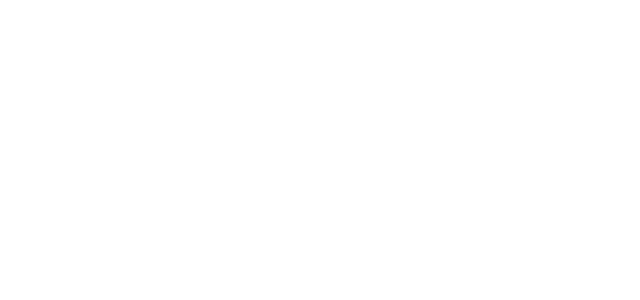
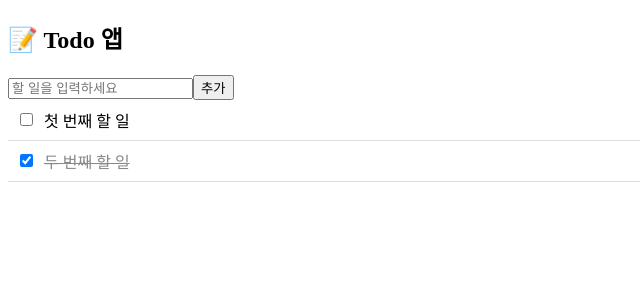
Before and after one commit to allkong/memento, a React (Vite) app: page /todo in a window 1280 px wide. Before the commit this address had no page. Shown: the top 300 px of the page, without its empty margins (0-640 px from the left). Built offline with nearby package versions, Linux system fonts and the light colour scheme.

Commit message:
feat: TodoProvider와 TodoList, TodoAddForm 상태관리 구현

```diff
--- a/src/App.tsx
+++ b/src/App.tsx
@@ -1,5 +1,6 @@
 import { BrowserRouter as Router, Routes, Route } from 'react-router-dom';
 
+import TodoPage from '@/pages/TodoPage';
 import TodoTestPage from '@/pages/TodoTestPage';
 
 import UseEffectBasic from '@exp/useEffect/Basic';
@@ -32,6 +33,8 @@
     <Router>
       <Routes>
         <Route path="/" element={<div>홈입니다</div>} />
+
+        <Route path="/todo" element={<TodoPage />} />
 
         <Route path="/labs/todo-test" element={<TodoTestPage />} />
 
--- a/src/entities/todo/TodoItem.tsx
+++ b/src/entities/todo/TodoItem.tsx
@@ -1,4 +1,4 @@
-import type { Todo } from '@/entities/todo/todo.type';
+import type { Todo } from '@/entities/todo/types';
 import { Wrapper, Text } from '@/entities/todo/TodoItem.style';
 
 type Props = {
--- /dev/null
+++ b/src/features/todo/TodoAddForm.tsx
@@ -0,0 +1,27 @@
+import { useState } from 'react';
+import { useTodos } from './TodoProvider';
+
+const TodoAddForm = () => {
+  const [input, setInput] = useState('');
+  const { addTodo } = useTodos();
+
+  const handleSubmit = (e: React.FormEvent) => {
+    e.preventDefault();
+    if (!input.trim()) return;
+    addTodo(input.trim());
+    setInput('');
+  };
+
+  return (
+    <form onSubmit={handleSubmit}>
+      <input
+        value={input}
+        onChange={e => setInput(e.target.value)}
+        placeholder="할 일을 입력하세요"
+      />
+      <button type="submit">추가</button>
+    </form>
+  );
+};
+
+export default TodoAddForm;
--- /dev/null
+++ b/src/features/todo/TodoList.tsx
@@ -0,0 +1,16 @@
+import { useTodos } from './TodoProvider';
+import TodoItem from '@/entities/todo/TodoItem';
+
+const TodoList = () => {
+  const { todos } = useTodos();
+
+  return (
+    <div>
+      {todos.map(todo => (
+        <TodoItem key={todo.id} todo={todo} />
+      ))}
+    </div>
+  );
+};
+
+export default TodoList;
--- /dev/null
+++ b/src/features/todo/TodoProvider.tsx
@@ -0,0 +1,56 @@
+import { createContext, useContext, useState, ReactNode } from 'react';
+
+import type { Todo } from '@/entities/todo/types';
+
+type TodoContextType = {
+  todos: Todo[];
+  addTodo: (text: string) => void;
+  toggleTodo: (id: string) => void;
+  removeTodo: (id: string) => void;
+};
+
+const TodoContext = createContext<TodoContextType | null>(null);
+
+export const useTodos = () => {
+  const context = useContext(TodoContext);
+  if (!context) {
+    throw new Error('useTodos는 TodoProvider 안에서 사용해야 합니다.');
+  }
+  return context;
+};
+
+type Props = {
+  children: ReactNode;
+};
+
+export const TodoProvider = ({ children }: Props) => {
+  const [todos, setTodos] = useState<Todo[]>([
+    { id: '1', text: '첫 번째 할 일', completed: false },
+    { id: '2', text: '두 번째 할 일', completed: true },
+  ]);
+
+  const addTodo = (text: string) => {
+    const newTodo: Todo = {
+      id: Date.now().toString(),
+      text,
+      completed: false,
+    };
+    setTodos(prev => [...prev, newTodo]);
+  };
+
+  const toggleTodo = (id: string) => {
+    setTodos(prev =>
+      prev.map(todo => (todo.id === id ? { ...todo, completed: !todo.completed } : todo)),
+    );
+  };
+
+  const removeTodo = (id: string) => {
+    setTodos(prev => prev.filter(todo => todo.id !== id));
+  };
+
+  return (
+    <TodoContext.Provider value={{ todos, addTodo, toggleTodo, removeTodo }}>
+      {children}
+    </TodoContext.Provider>
+  );
+};
--- /dev/null
+++ b/src/pages/TodoPage.tsx
@@ -0,0 +1,15 @@
+import { TodoProvider } from '@/features/todo/TodoProvider';
+import TodoAddForm from '@/features/todo/TodoAddForm';
+import TodoList from '@/features/todo/TodoList';
+
+const TodoPage = () => {
+  return (
+    <TodoProvider>
+      <h2>📝 Todo 앱</h2>
+      <TodoAddForm />
+      <TodoList />
+    </TodoProvider>
+  );
+};
+
+export default TodoPage;
--- a/src/pages/TodoTestPage.tsx
+++ b/src/pages/TodoTestPage.tsx
@@ -1,4 +1,4 @@
-import type { Todo } from '@/entities/todo/todo.type';
+import type { Todo } from '@/entities/todo/types';
 
 import TodoItem from '@/entities/todo/TodoItem';
 
```
Also changed, not shown: src/entities/todo/types.ts (renamed from src/entities/todo/todo.type.ts), src/features/todo/hooks.ts (added).
